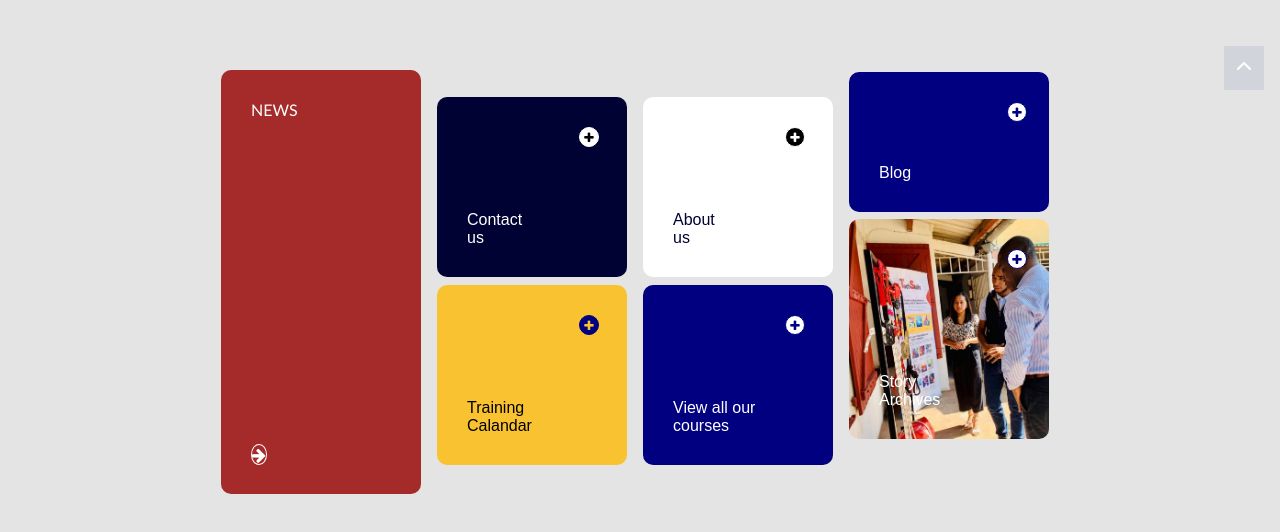
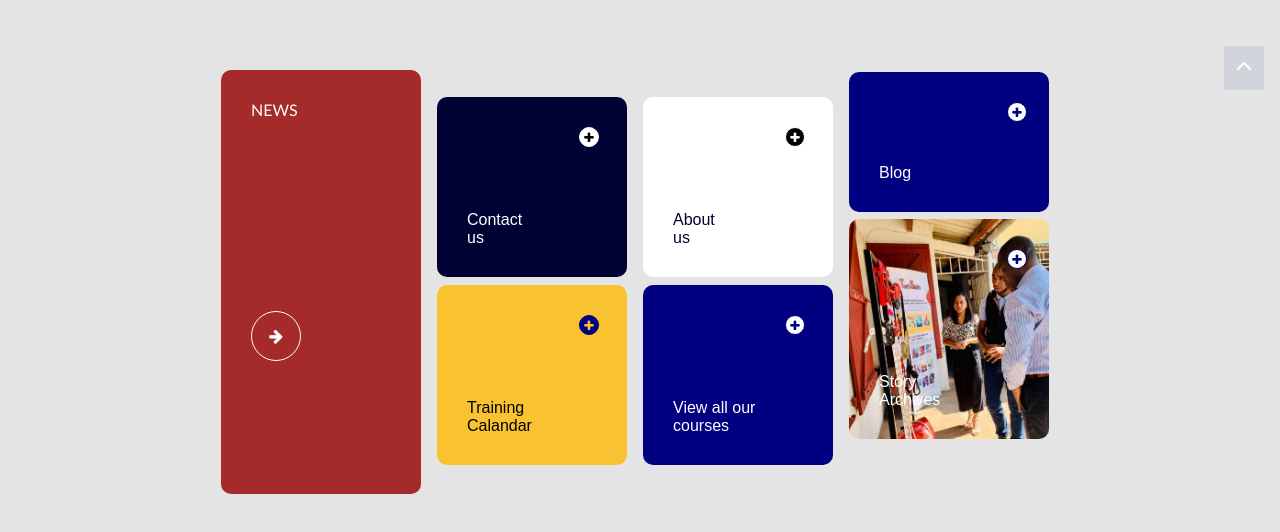
Before and after one commit to Stephanorova/Ajour_Site_web_Techskills, a React (Create React App) app: page / in a window 1280 px wide. Shown: the part 694-1226 px from the top of the page. Built offline with nearby package versions, Linux system fonts and the light colour scheme.

Commit message:
mettre label

```diff
--- a/src/Accueil/SousHome/index.css
+++ b/src/Accueil/SousHome/index.css
@@ -25,7 +25,6 @@
 .news{
     background-color: brown;
     display: flex;
-    justify-content: space-between;
     flex-direction: column;
     padding: 30px;
     width: 200px;
@@ -38,13 +37,17 @@
 
 }
 label{
-    width: 80px;
-    height: 80px;
-    text-align: center;
+    width: 50px;
+    height: 50px;
+    display: flex;
+    align-items: center;
     justify-content: center;
     cursor: pointer;
     border: 1px solid white;
     border-radius: 50%;
+    position: absolute;
+    margin-top: 15%;
+
 }
 }
 .menuCenter{
```
